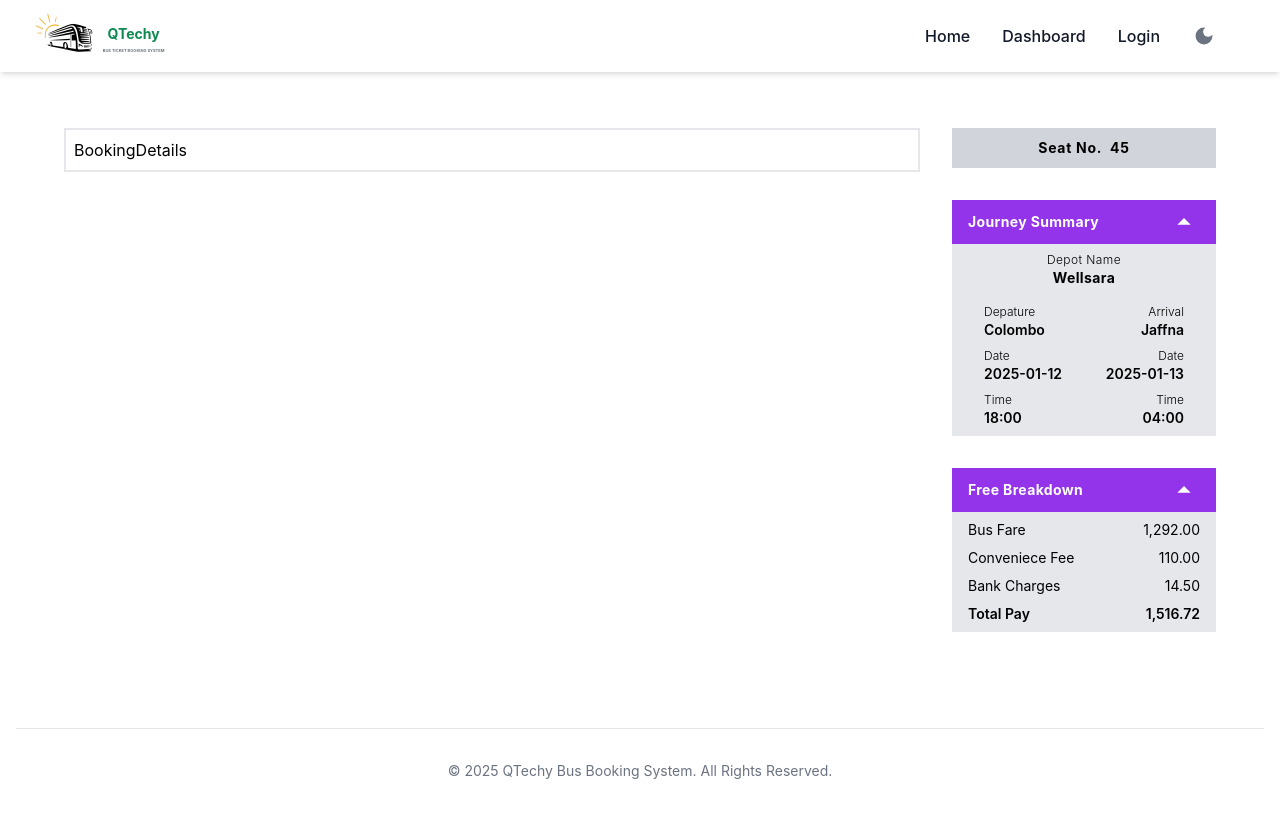
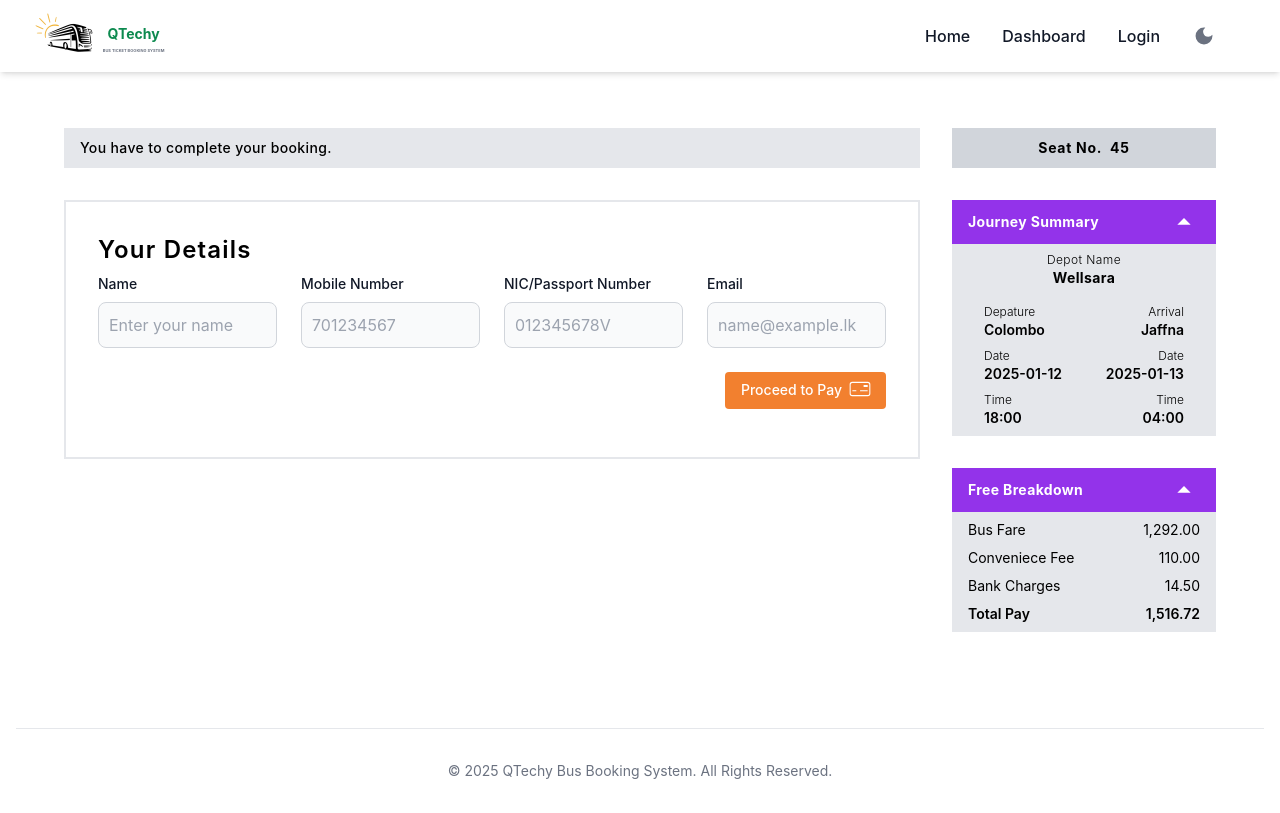
Before and after one commit to VinKrishanth/bus-ticket-booking-app, a React (Vite) app in the folder bus-booking-client/: page /bus-booking/booking-process in a window 1280 px wide. Built offline with nearby package versions, Linux system fonts and the light colour scheme; what tailwind-clip-path would draw is missing.

Commit message:
Create new components BookingDetails, Buttonm TextInput, BookingForm

```diff
--- a/bus-booking-client/src/components/booking/BookingDetails.jsx
+++ b/bus-booking-client/src/components/booking/BookingDetails.jsx
@@ -1,7 +1,13 @@
 import React from 'react'
+import BookingForm from '../form/BookingForm'
 
 export default function BookingDetails() {
   return (
-    <div className='border-2 sm:col-span-3 col-span-1 p-2'>BookingDetails</div>
+    <div className={`min-w-full sm:col-span-3 col-span-1`}>
+        <div className={`bg-gray-200 text-black sm:py-2.5 py-1.5  px-4`}>
+          <p className={`sm:text-sm text-xs font-medium tracking-wide align-text-top `}>You have to complete your booking.</p>
+        </div>
+        <BookingForm />
+    </div>
   )
 }
--- /dev/null
+++ b/bus-booking-client/src/components/button/Button.jsx
@@ -0,0 +1,15 @@
+import React from 'react';
+import { CiCreditCard2 } from "react-icons/ci";
+
+export default function Button({ label = "Button", onClick, className = "", type = "button"}) {
+  return (
+    <button
+        type={type}
+        onClick={onClick}
+        className={`px-4 sm:py-2 py-1 bg-blue-500 text-white font-medium rounded hover:bg-blue-600 active:bg-blue-700 transition duration-300 ${className} sm:text-sm  text-xs`}
+    >
+        {label}
+        <CiCreditCard2 className={`inline-block ml-2 h-5 w-5 sm:scale-125 sm:-translate-y-0.5`} />
+    </button>
+  );
+}
--- /dev/null
+++ b/bus-booking-client/src/components/form/BookingForm.jsx
@@ -0,0 +1,120 @@
+import React, { useState } from 'react';
+import Button from '../button/Button';
+import TextInput from '../input/TextInput';
+import axiosInstance from '../../utils/axiosConfig.js';
+
+export default function BookingForm() {
+    const [formData, setFormData] = useState({
+        user_name: '',
+        mobile_number: '',
+        nic_number: '',
+        email: '',
+    });
+    const [errors, setErrors] = useState({});
+    const [successMessage, setSuccessMessage] = useState('');
+    const [errorMessage, setErrorMessage] = useState('');
+
+    const inputDataChange = (event) => {
+        const { name, value } = event.target;
+        setFormData({
+            ...formData,
+            [name]: value,
+        });
+    };
+
+    const handleSubmit = async (event) => {
+        event.preventDefault();
+
+        let formErrors = {};
+
+        if (!formData.user_name) {
+            formErrors.user_name = 'Name is required';
+        }
+        if (!formData.mobile_number) {
+            formErrors.mobile_number = 'Mobile number is required';
+        }
+        if (!formData.nic_number) {
+            formErrors.nic_number = 'NIC/Passport number is required';
+        }
+        if (!formData.email) {
+            formErrors.email = 'Email is required';
+        }
+
+        if (Object.keys(formErrors).length > 0) {
+            setErrors(formErrors);
+            return;
+        }
+
+        try {
+            const response = await axiosInstance.post('/api/booking', formData);
+            setSuccessMessage(response.data.message);
+            setErrorMessage('');
+            setFormData({
+                user_name: '',
+                mobile_number: '',
+                nic_number: '',
+                email: '',
+            });
+            setErrors({});
+        } catch (err) {
+            setErrorMessage('Error submitting form');
+            setSuccessMessage('');
+        }
+    };
+
+    return (
+        <form onSubmit={handleSubmit} className="sm:mt-8 mt-4 sm:border-2 sm:p-8 p-0 space-y-2">
+            <h2 className="sm:text-2xl text-xl tracking-wider align-text-top cursor-pointer font-semibold sm:text-left text-center sm:pb-0 pb-2">
+                Your Details
+            </h2>
+            <div className="grid grid-cols-1 sm:grid-cols-2 md:grid-cols-3 lg:grid-cols-4 justify-start items-start gap-6">
+                <TextInput
+                    id="user_name"
+                    name="user_name"
+                    label="Name"
+                    placeholder="Enter your name"
+                    value={formData.user_name}
+                    onChange={inputDataChange}
+                    error={errors.user_name}
+                />
+                <TextInput
+                    id="mobile_number"
+                    name="mobile_number"
+                    label="Mobile Number"
+                    placeholder="701234567"
+                    value={formData.mobile_number}
+                    onChange={inputDataChange}
+                    error={errors.mobile_number}
+                    type='number'
+                />
+                <TextInput
+                    id="nic_number"
+                    name="nic_number"
+                    label="NIC/Passport Number"
+                    placeholder="012345678V"
+                    value={formData.nic_number}
+                    onChange={inputDataChange}
+                    error={errors.nic_number}
+                />
+                <TextInput
+                    id="email"
+                    name="email"
+                    label="Email"
+                    placeholder="name@example.lk"
+                    value={formData.email}
+                    onChange={inputDataChange}
+                    error={errors.email}
+                    type='email'
+                />
+            </div>
+
+            <div className="flex justify-end items-center py-4">
+                <Button
+                    label="Proceed to Pay"
+                    className="bg-tertiary"
+                    type="submit"
+                />
+            </div>
+        </form>
+    );
+}
--- /dev/null
+++ b/bus-booking-client/src/components/input/TextInput.jsx
@@ -0,0 +1,24 @@
+import React from 'react';
+
+export default function TextInput({ id, label, placeholder, onChange, type = "text", value, error }) {
+    return (
+        <div>
+            <label
+                htmlFor={id}
+                className="block mb-2 text-sm font-medium text-gray-900"
+            >
+                {label}
+            </label>
+            <input
+                type={type}
+                id={id}
+                name={id}
+                value={value}
+                placeholder={placeholder}
+                onChange={onChange}
+                className={`border ${error ? 'border-red-500' : 'border-gray-300'} bg-gray-50 text-gray-900 rounded-lg block w-full p-2.5`}
+            />
+            {error && <p className="text-red-500 text-sm pt-1">{error}</p>}
+        </div>
+    );
+}
--- a/bus-booking-client/src/pages/BookingProceed.jsx
+++ b/bus-booking-client/src/pages/BookingProceed.jsx
@@ -9,7 +9,7 @@ export default function BookingProceed() {
         <BookingContext.Provider value={{}}>
             <div className={`flex flex-col  min-h-[80vh] px-8 pt-24`}>
                 <div
-                    className={`grid sm:grid-cols-4 grid-cols-1 justify-normal items-start min-w-full gap-8 p-8`}
+                    className={`grid sm:grid-cols-4 grid-cols-1 justify-normal items-start min-w-full gap-8 sm:p-8`}
                 >
                     <BookingDetails />
                     <BookingInfo />
--- a/bus-booking-client/tailwind.config.js
+++ b/bus-booking-client/tailwind.config.js
@@ -57,6 +57,7 @@ export default {
     },
     animation: {
       '3d-scale': 'scale3d 3s ease-in-out infinite',
+      expandCircle: "circleExpand 0.3s ease-in-out forwards",
     },
     keyframes: {
       scale3d: {
@@ -67,6 +68,10 @@ export default {
     },
     clipPath: {
       triangle: 'polygon(50% 0%, 0% 100%, 100% 100%)',
+      circleExpand: {
+        "0%": { transform: "translate(-150%, -50%) scale(1)", borderRadius: "50%" },
+        "100%": { transform: "translate(100%, -50%) scale(1.5)", borderRadius: "0%" },
+      },
     },
   },
   plugins: [
```
